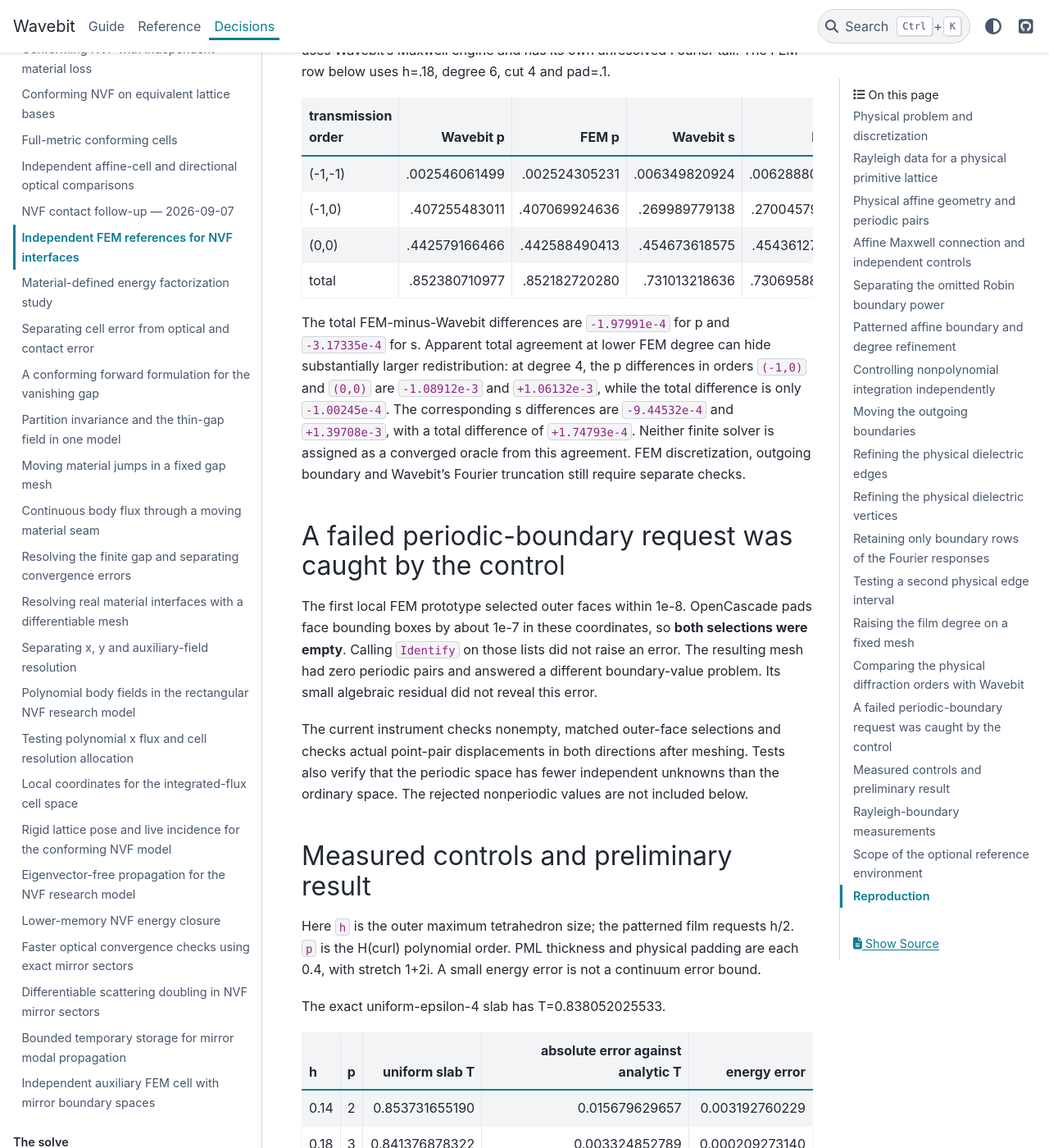
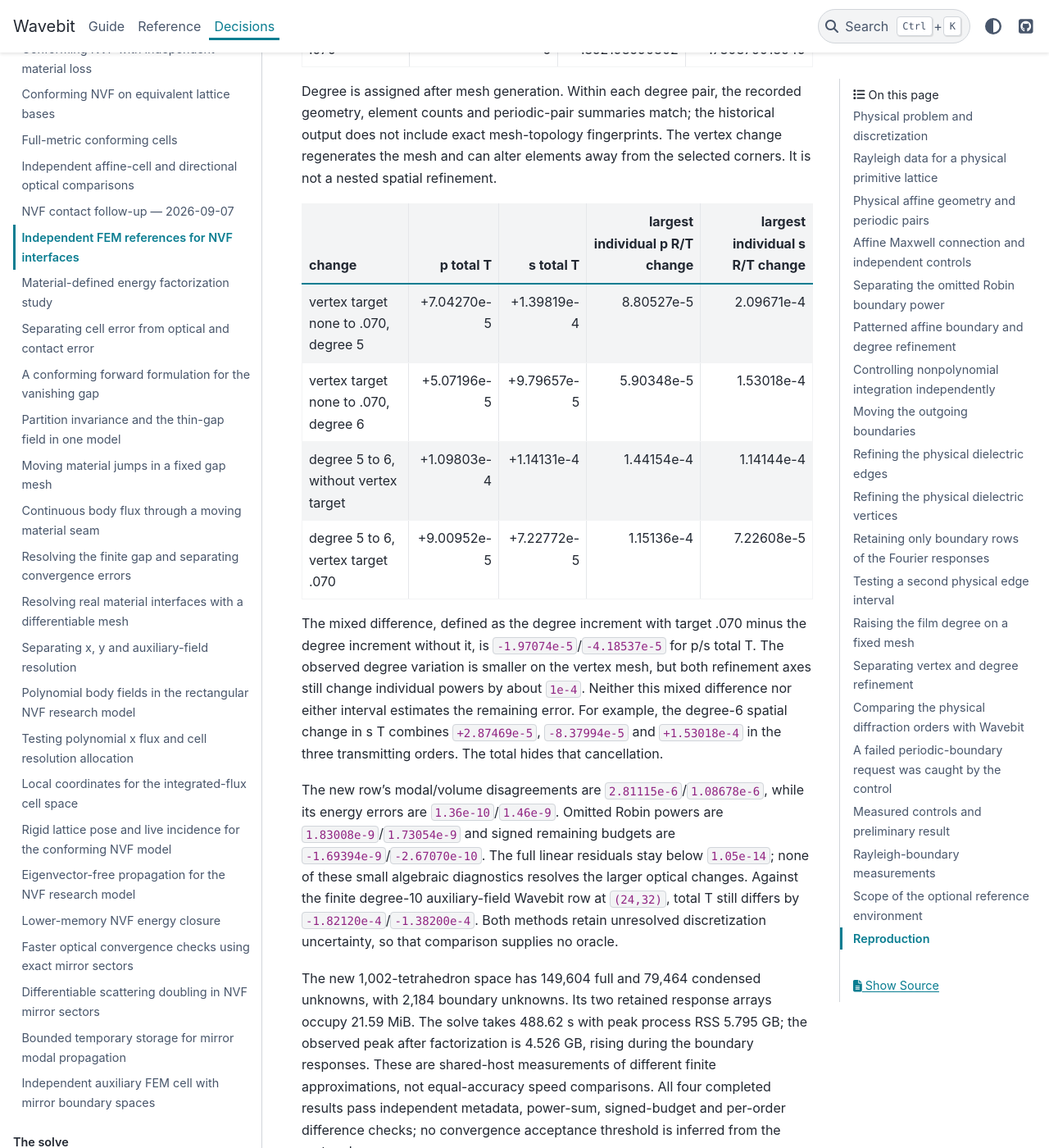
Before and after one commit to fieldalgo/wavebit, a Sphinx documentation site: the page built from docs/nvf-independent-fem.md, in a window 1280 px wide and 1400 px high, scrolled down 20575 px. Shown: the whole window at 82% size. Built offline with Sphinx 7.4.7 and the PyData theme 0.15.4, drawn with Linux system fonts in a browser that asks for light colours; some of the changed text lies outside the part shown.

Commit message:
docs(nvf): separate physical vertex and degree sensitivity
Co-authored-by: Codex <noreply@openai.com>

```diff
--- a/docs/nvf-independent-fem.md
+++ b/docs/nvf-independent-fem.md
@@ -557,8 +557,9 @@ The .065 modal/volume discrepancies are `9.17e-6`/`5.35e-6`, larger
 than `5.45e-6`/`2.55e-6` at .070. Its energy errors remain only
 `2.43e-8`/`1.62e-8`, while signed remaining budgets are
 `-3.77e-8`/`-1.99e-8`. The smaller geometric target therefore does
-not monotonically improve the optical diagnostics. Degree sensitivity
-must still be checked on vertex-refined meshes.
+not monotonically improve the optical diagnostics. The matched
+[degree comparison below](#separating-vertex-and-degree-refinement)
+checks degree sensitivity on the target-.070 mesh.
 
 The .070 and .065 solves take 231.82 and 260.27 s, with peak process
 RSS 4.032 and 3.816 GB. The larger unknown count does not give a
@@ -760,6 +761,61 @@ total changes. The global-degree-6 signed energy remainders are
 This solve takes 340.82 s with peak process RSS 4.584 GB; its two
 retained boundary arrays occupy 21.59 MiB. The cost comparison covers
 different finite spaces on a shared host.
+
+## Separating vertex and degree refinement
+
+Completing global degree 6 on the target-.070 mesh gives a two-by-two
+comparison of vertex sizing and degree. All four rows retain h=.18,
+edge target .12, pad .2, Rayleigh cut 4 and quadrature bonus 6:
+
+| vertex target | global FEM degree | p T | s T |
+| --- | ---: | ---: | ---: |
+| none | 5 | .852038068565 | .730662922035 |
+| none | 6 | .852147871193 | .730777052860 |
+| .070 | 5 | .852108495556 | .730802741386 |
+| .070 | 6 | .852198590802 | .730875018549 |
+
+Degree is assigned after mesh generation. Within each degree pair,
+the recorded geometry, element counts and periodic-pair summaries match;
+the historical output does not include exact mesh-topology fingerprints.
+The vertex change regenerates the mesh and can alter elements away
+from the selected corners. It is not a nested spatial refinement.
+
+| change | p total T | s total T | largest individual p R/T change | largest individual s R/T change |
+| --- | ---: | ---: | ---: | ---: |
+| vertex target none to .070, degree 5 | +7.04270e-5 | +1.39819e-4 | 8.80527e-5 | 2.09671e-4 |
+| vertex target none to .070, degree 6 | +5.07196e-5 | +9.79657e-5 | 5.90348e-5 | 1.53018e-4 |
+| degree 5 to 6, without vertex target | +1.09803e-4 | +1.14131e-4 | 1.44154e-4 | 1.14144e-4 |
+| degree 5 to 6, vertex target .070 | +9.00952e-5 | +7.22772e-5 | 1.15136e-4 | 7.22608e-5 |
+
+The mixed difference, defined as the degree increment with target .070
+minus the degree increment without it, is `-1.97074e-5`/`-4.18537e-5`
+for p/s total T. The observed degree variation is smaller on the
+vertex mesh, but both refinement axes still change individual powers
+by about `1e-4`. Neither this mixed difference nor either interval
+estimates the remaining error. For example, the degree-6 spatial change
+in s T combines `+2.87469e-5`, `-8.37994e-5` and `+1.53018e-4` in
+the three transmitting orders. The total hides that cancellation.
+
+The new row's modal/volume disagreements are `2.81115e-6`/`1.08678e-6`,
+while its energy errors are `1.36e-10`/`1.46e-9`. Omitted Robin powers
+are `1.83008e-9`/`1.73054e-9` and signed remaining budgets are
+`-1.69394e-9`/`-2.67070e-10`. The full linear residuals stay below
+`1.05e-14`; none of these small algebraic diagnostics resolves the
+larger optical changes. Against the finite degree-10 auxiliary-field
+Wavebit row at `(24,32)`, total T still differs by
+`-1.82120e-4`/`-1.38200e-4`. Both methods retain unresolved
+discretization uncertainty, so that comparison supplies no oracle.
+
+The new 1,002-tetrahedron space has 149,604 full and 79,464 condensed
+unknowns, with 2,184 boundary unknowns. Its two retained response arrays
+occupy 21.59 MiB. The solve takes 488.62 s with peak process RSS
+5.795 GB; the observed peak after factorization is 4.526 GB, rising
+during the boundary responses. These are shared-host measurements of
+different finite approximations, not equal-accuracy speed comparisons.
+All four completed results pass independent metadata, power-sum,
+signed-budget and per-order difference checks; no convergence
+acceptance threshold is inferred from the rectangle.
 
 ## Comparing the physical diffraction orders with Wavebit
 
```
Also changed, not shown: docs/normal-field-known-limits.md (+7 -0 lines), docs/nvf-affine-convergence.md (+7 -0 lines).
